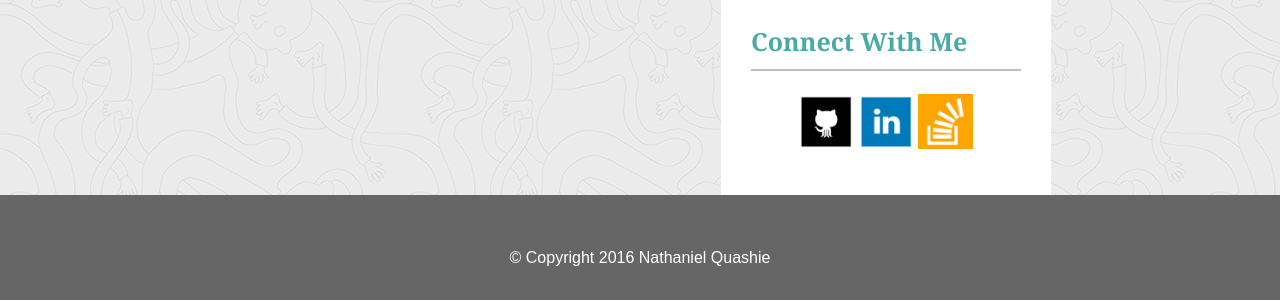
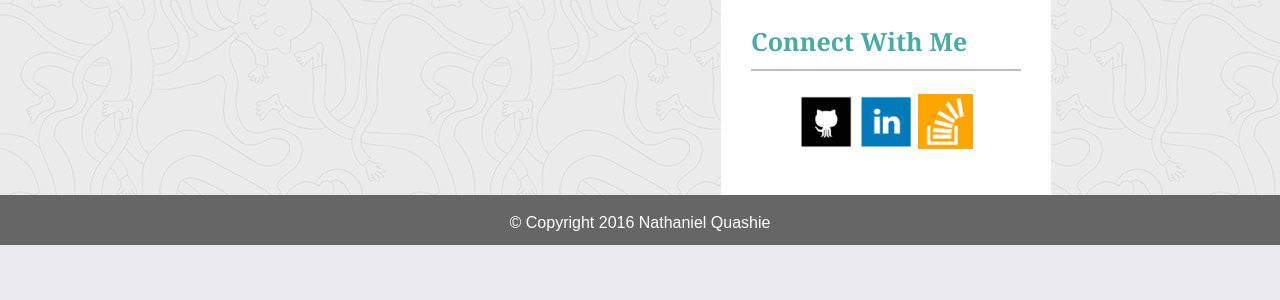
Before and after one commit to bklynate/Basic-portfolio, a PHP site: page / in a window 1280 px wide. Shown: the part 716-1016 px from the top of the page. After the commit the page ends 961 px from the top, so only its background shows below. Run offline with PHP 8.4, Linux system fonts and the light colour scheme.

Commit message:
Cleaning up the code

```diff
--- a/assets/css/styles.css
+++ b/assets/css/styles.css
@@ -133,9 +133,8 @@ hr {
 }
 
 .footer {
-  padding-top: 55px;
+  margin-top: 55px;
   position: relative;
-  margin-top: -50px;
   height: 50px;
   clear: both;
   width: 100%;
@@ -145,5 +144,6 @@ hr {
 
 
 footer > p {
+  padding-top: 20px;
   color: white;
 }
--- a/assets/temp/css/styles.css
+++ b/assets/temp/css/styles.css
@@ -134,9 +134,8 @@ hr {
 }
 
 .footer {
-  padding-top: 55px;
+  margin-top: 55px;
   position: relative;
-  margin-top: -50px;
   height: 50px;
   clear: both;
   width: 100%;
@@ -145,5 +144,6 @@ hr {
 }
 
 footer > p {
+  padding-top: 20px;
   color: white;
 }
```
